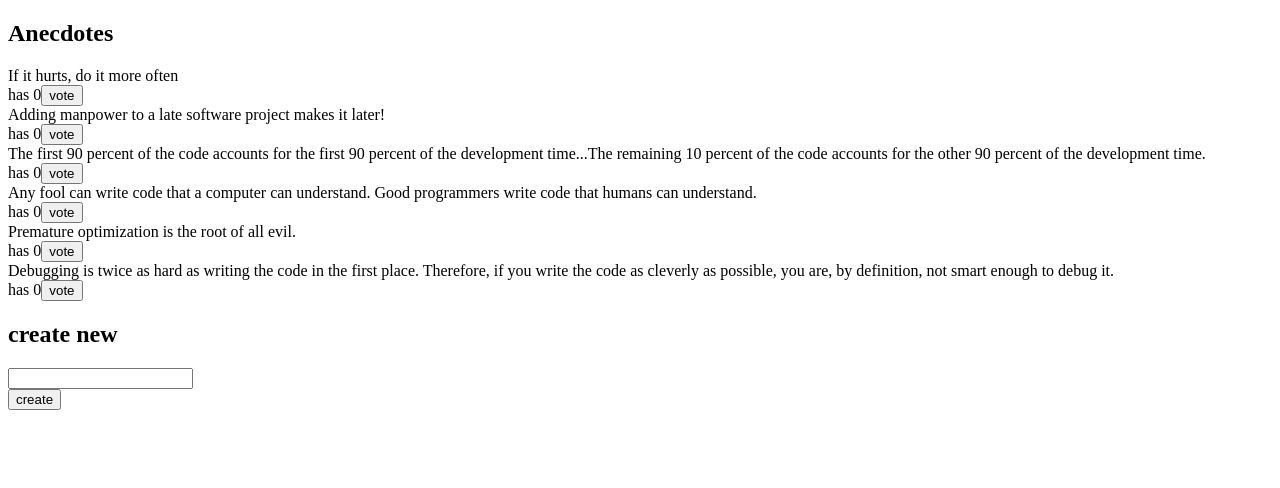
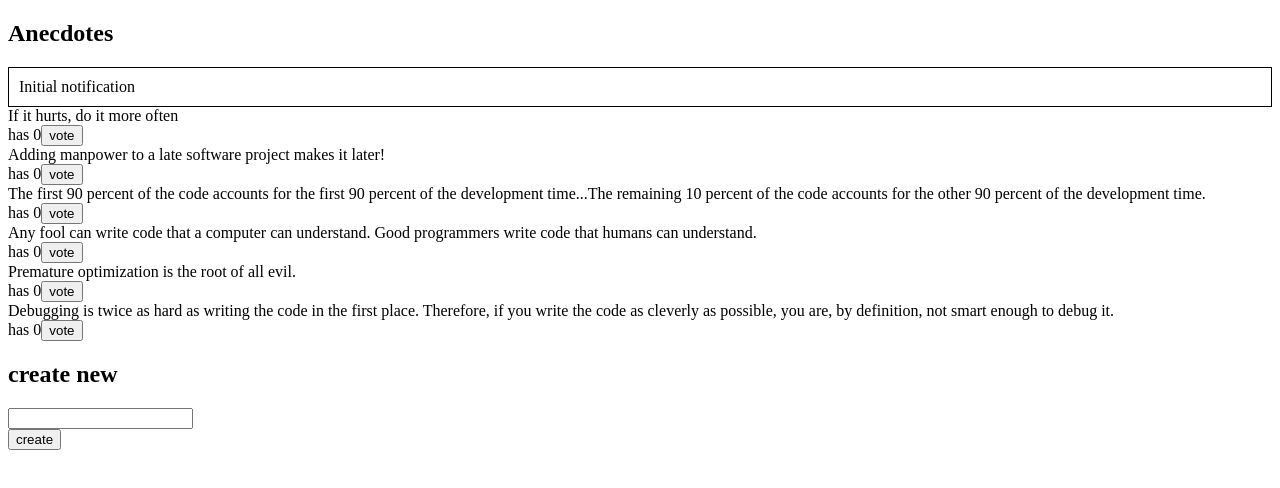
Before and after one commit to arikankainen/full-stack-open-2020-6, a React (Create React App) app in the folder anecdotes-redux/: page / in a window 1280 px wide. Shown: the top 488 px of the page. Built offline with nearby package versions, Linux system fonts and the light colour scheme.

Commit message:
6.10 anekdootit, step8

```diff
--- a/anecdotes-redux/src/App.js
+++ b/anecdotes-redux/src/App.js
@@ -1,11 +1,13 @@
 import React from 'react'
 import AnecdoteForm from './components/AnecdoteForm'
 import AnecdoteList from './components/AnecdoteList'
+import Notification from './components/Notification'
 
 const App = () => {
   return (
     <div>
       <h2>Anecdotes</h2>
+      <Notification />
       <AnecdoteList />
       <AnecdoteForm />
     </div>
--- a/anecdotes-redux/src/components/AnecdoteList.js
+++ b/anecdotes-redux/src/components/AnecdoteList.js
@@ -3,7 +3,7 @@
 import { voteAnecdote } from '../reducers/anecdoteReducer'
 
 const AnecdoteList = () => {
-  const anecdotes = useSelector(state => state)
+  const anecdotes = useSelector(state => state.anecdotes)
   const dispatch = useDispatch()
 
   const vote = (id) => {
--- a/anecdotes-redux/src/components/Notification.js
+++ b/anecdotes-redux/src/components/Notification.js
@@ -1,6 +1,8 @@
 import React from 'react'
+import { useSelector } from 'react-redux'
 
 const Notification = () => {
+  const notification = useSelector(state => state.notification)
   const style = {
     border: 'solid',
     padding: 10,
@@ -8,7 +10,7 @@
   }
   return (
     <div style={style}>
-      render here notification...
+      {notification}
     </div>
   )
 }
--- /dev/null
+++ b/anecdotes-redux/src/reducers/notificationReducer.js
@@ -0,0 +1,8 @@
+const notificationReducer = (state = 'Initial notification', action) => {
+  switch (action.type) {
+    default:
+      return state
+  }
+}
+
+export default notificationReducer
--- a/anecdotes-redux/src/store.js
+++ b/anecdotes-redux/src/store.js
@@ -1,7 +1,12 @@
-import { createStore } from 'redux'
+import { createStore, combineReducers } from 'redux'
 import { composeWithDevTools } from 'redux-devtools-extension'
 import anecdoteReducer from './reducers/anecdoteReducer'
+import notificationReducer from './reducers/notificationReducer'
 
-const store = createStore(anecdoteReducer, composeWithDevTools())
+const reducer = combineReducers({
+  anecdotes: anecdoteReducer,
+  notification: notificationReducer
+})
+const store = createStore(reducer, composeWithDevTools())
 
 export default store
```
